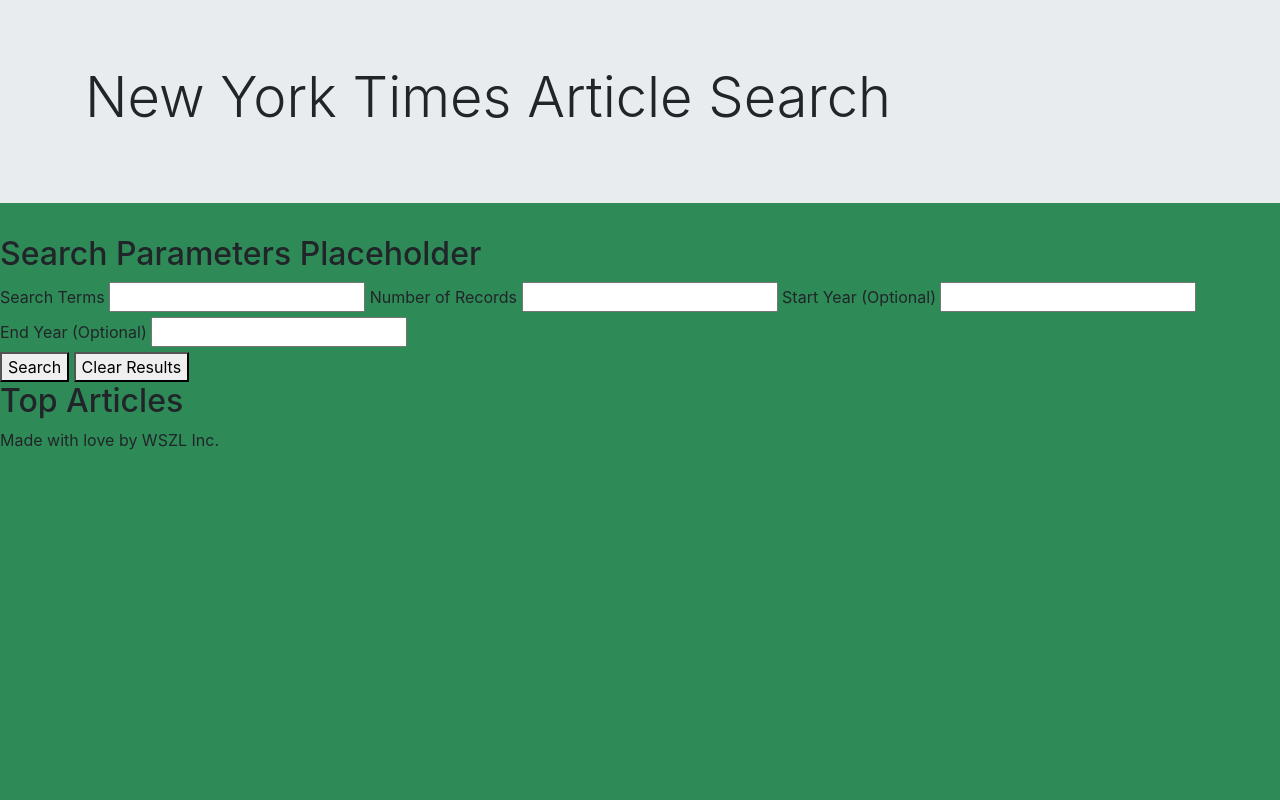
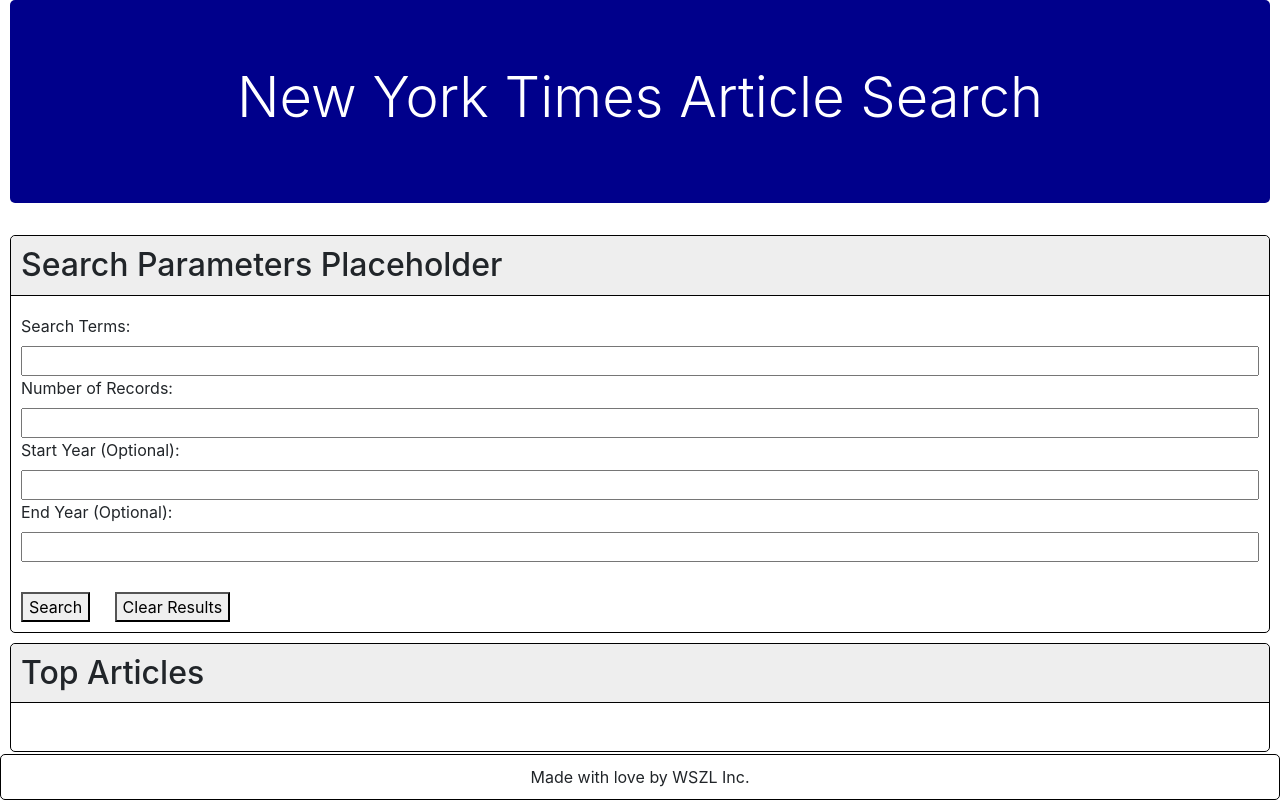
Before and after one commit to sophia2798/nyt_article_search, a plain HTML site: page index.html in a window 1280 px wide. Drawn offline with nearby package versions, Linux system fonts and the light colour scheme.

Commit message:
added basic styling and removed the <p> tag from the footer

```diff
--- a/index.html
+++ b/index.html
@@ -24,13 +24,13 @@
       <section id="searchParameters">
         <h2>Search Parameters Placeholder</h2>
         <form>
-          <label> Search Terms </label>
+          <label> Search Terms: </label>
           <input type="text" id="searchTerms" />
-          <label> Number of Records </label>
+          <label> Number of Records: </label>
           <input type="text" id="numberRecords" />
-          <label> Start Year (Optional) </label>
+          <label> Start Year (Optional): </label>
           <input type="text" id="startYear" />
-          <label> End Year (Optional) </label>
+          <label> End Year (Optional): </label>
           <input type="text" id="endYear" />
         </form>
         <button id="searchButton">Search</button>
@@ -39,11 +39,12 @@
 
       <section id="searchResults">
         <h2>Top Articles</h2>
+        <p>&nbsp</p>
       </section>
     </main>
 
     <footer>
-      <p>Made with love by WSZL Inc.</p>
+      Made with love by WSZL Inc.
     </footer>
 
     <script
--- a/style.css
+++ b/style.css
@@ -1,3 +1,52 @@
-body {
-    background-color: seagreen;
+header {
+    color: white;
+    text-align: center;
+    margin-left: 10px;
+    margin-right: 10px;
+    border-radius: 5px;
 }
+
+.jumbotron {
+    background-color: darkblue;
+}
+
+.jumbotron-fluid {
+    border-radius: 5px;
+}
+
+form {
+    display: flex;
+    flex-direction: column;
+    margin-bottom: 10px;
+    padding: 10px;
+}
+
+#searchParameters, #searchResults, footer {
+    margin: 10px;
+    border: 1px solid black;
+    border-radius: 5px;
+    /* padding: 10px; */
+}
+
+h2 {
+    background-color: #eee;
+    border-radius: 5px;
+    border-bottom: 1px solid black;
+    border-bottom-right-radius: 0px;
+    border-bottom-left-radius: 0px;
+    padding: 10px;
+}
+
+button {
+    margin: 10px;
+}
+
+footer {
+    text-align: center;
+    position: fixed;
+    bottom:0;
+    width: 100%;
+    left:0;
+    margin:0;
+    padding: 10px;
+}
```
